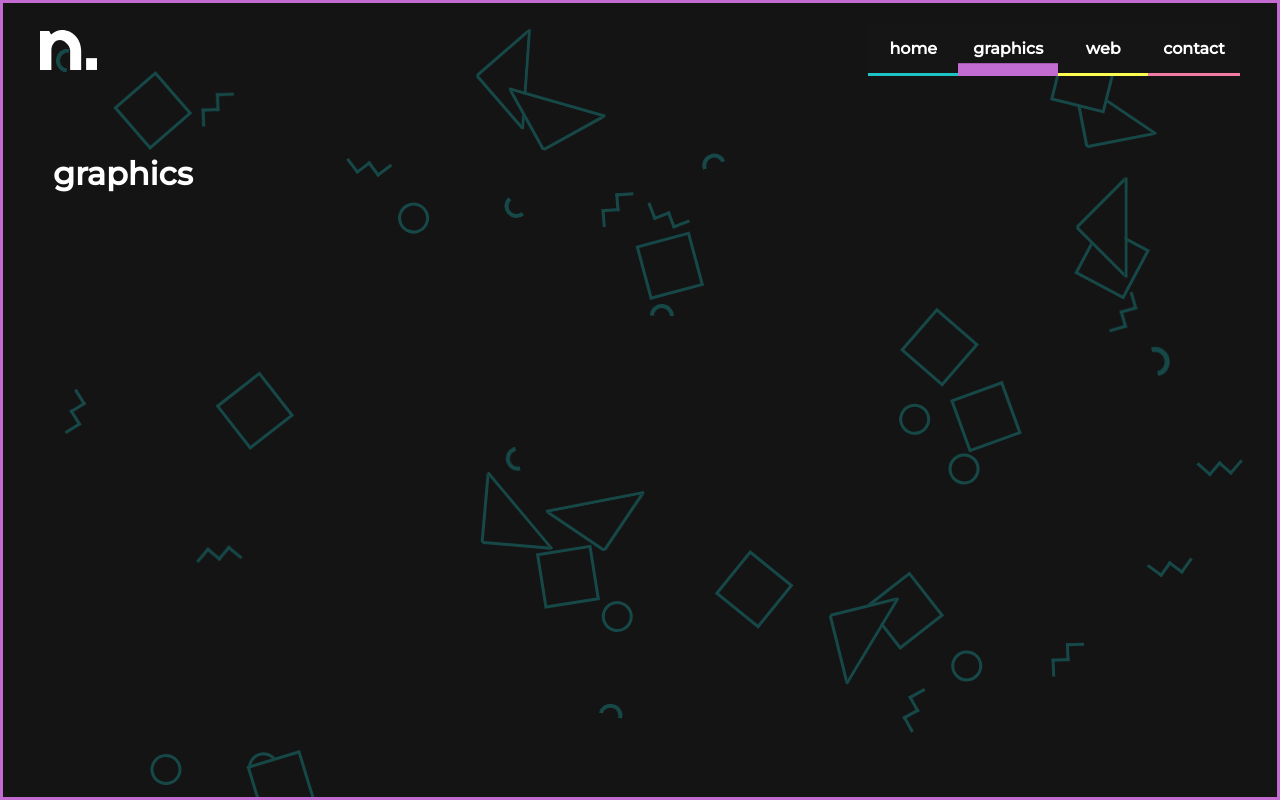
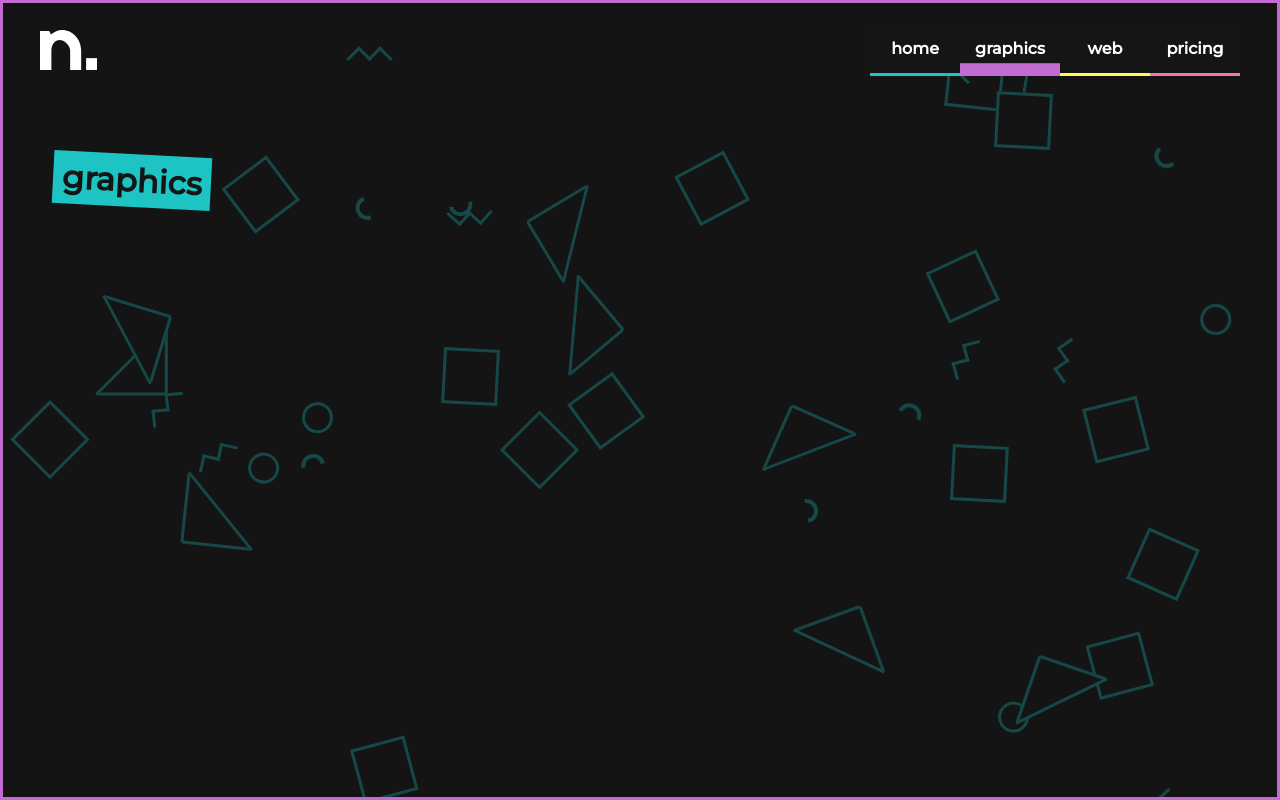
Before and after one commit to nrdstr/old.nrdstr.com, a React (Create React App) app: page / in a window 1280 px wide. Both pictures are taken after a click on the button "graphics". Built offline with nearby package versions, Linux system fonts and the light colour scheme.

Commit message:
more tweaks

```diff
--- a/src/App.scss
+++ b/src/App.scss
@@ -5,8 +5,14 @@ ul,li {
 }
 
 h1 {
-  color: white;
+  color: $black;
   font-family: $font;
+  background-color: white;
+  padding: 7px;
+  text-align: center;
+  transform: rotate(3deg);
+  transition: all .2s ease-in-out;
+  min-width: 144px;
 }
 
 .App {
@@ -57,7 +63,14 @@ h1 {
   width: 100%;
   transform: scaleX(.5);
   z-index: 1;
-  transition: all 0.466s ease-in-out;
+  transition: all 0.466s ease-in-out, min-height 0.466s ease-in-out;
+
+  &--init {
+    padding: 0;
+    border-color: transparent !important;
+    min-height: 0;
+    overflow: hidden;
+  }
 
   &__logo {
     width: 100%;
@@ -153,6 +166,9 @@ h1 {
   width: 100%;
   height: 100%;
   display: flex;
+  flex-direction: column;
+  justify-content: flex-start;
+  align-items: flex-start;
 }
 
 .draw {
@@ -235,6 +251,20 @@ h1 {
 
 }
 
+.home {
+
+  &__container {
+    display: flex;
+    flex-direction: column;
+    justify-content: center;
+    align-items: center;
+    width: 100%;
+    height: 100%;
+    opacity: 1;
+    transition: all 0.2s ease-in-out;
+  }
+}
+
 .logo-container {
   width: 100;
   padding: 10px 0;
@@ -257,7 +287,9 @@ h1 {
   top: 0;
   width: 100%;
   height: 100vh;
+  opacity: 0;
   z-index: 0;
+  transition: opacity .2s ease-in-out;
 }
 
 .btn {
@@ -279,3 +311,36 @@ h1 {
     border-color: $pink;
   }
 }
+
+
+.show {
+  opacity: 1;
+}
+
+.hide {
+  opacity: 0;
+}
+
+.remove {
+  display: none;
+}
+
+.bg {
+
+  &--blue {
+    background-color: $blue;
+  }
+
+  &--purple {
+    background-color: $purple;
+  }
+
+  &--yellow {
+    background-color: $yellow;
+    color: $black;
+  }
+
+  &--pink {
+    background-color: $pink;
+  }
+}
--- a/src/Background.js
+++ b/src/Background.js
@@ -1,10 +1,11 @@
-import React, { useEffect } from 'react'
+import React, { useEffect, useRef } from 'react'
 import { useStateValue } from "./state"
 import { createSequence } from './utils'
 
 
 const Background = props => {
     const [{ shapesData, page, init }, dispatch] = useStateValue()
+    const background = useRef(null)
 
     const numberOfShapes = Math.floor(Math.random() * (window.innerWidth / 30 - 50) + 50)
     const shapes = ['square', 'circle', 'half-circle', 'zig-zag', 'triangle']
@@ -39,27 +40,8 @@ const Background = props => {
         return result
     }
 
-    // const repositionShapes = () => {
-    //     const shapesArr = []
-    //     shapesData.forEach((shape, i) => {
-    //         shapesArr.push({
-    //             class: shapesData[i].class,
-    //             style: {
-    //                 top: Math.ceil(Math.floor(Math.random() * (window.innerHeight)) / 50) * 50,
-    //                 left: Math.ceil(Math.floor(Math.random() * (window.innerWidth)) / 50) * 50,
-    //                 transform: `rotate(${Math.floor(Math.random() * (360))}deg)`
-    //             }
-    //         })
-    //     })
-    //     dispatch({
-    //         type: 'shapesData',
-    //         payload: shapesArr
-    //     })
-    //     props.changeColor(colors[randNum(0, colors.length)])
-    //     clearInterval(handleAnimation)
-    // }
-
     const repositionShapes = page => {
+        console.log('ran')
         const shapesArr = []
         const colors = ['color-1', 'color-2', 'color-3', 'color-4']
         shapesData.forEach((shape, i) => {
@@ -70,7 +52,7 @@ const Background = props => {
                 color = 'color-2'
             } else if (page === 'web') {
                 color = 'color-1'
-            } else if (page === 'contact') {
+            } else if (page === 'pricing') {
                 color = 'color-3'
             } else {
                 color = colors[Math.floor(Math.random() * colors.length)]
@@ -105,18 +87,22 @@ const Background = props => {
     useEffect(() => {
         if (init) {
             initShapes()
-            setInterval(handleAnimation, 466)
-            console.log('ran')
+            setTimeout(() => {
+                background.current.style.opacity = 1
+                initShapes()
+                setInterval(handleAnimation, 466)
+            }, 700)
         }
         if (page === 'home' && !init) repositionShapes('home')
         if (page === 'graphics') repositionShapes('graphics')
         if (page === 'web') repositionShapes('web')
-        if (page === 'contact') repositionShapes('contact')
+        if (page === 'pricing') repositionShapes('pricing')
     }, [init, page])
 
     if (shapesData) {
+        console.log(shapesData)
         return (
-            <div className='background'>
+            <div ref={background} className='background'>
                 {
                     shapesData && shapesData.map((shape, i) => {
                         return (
@@ -126,7 +112,6 @@ const Background = props => {
                         )
                     })
                 }
-                {/* <button className='btn' onClick={repositionShapes}>LETS GOOOOO</button> */}
             </div>
         )
     } else {
--- a/src/Main.js
+++ b/src/Main.js
@@ -1,13 +1,41 @@
-import React from 'react'
+import React, { useState, useEffect, useRef } from 'react'
 import { useStateValue } from './state'
 import { Instagram, Twitter, Youtube, Linkedin, Facebook } from './icons/icons'
 
 const Main = props => {
-    const [{ page }] = useStateValue()
+    const [{ page, init, toggle }, dispatch] = useStateValue()
+    const [initAnimation, setInitAnimation] = useState('main--init')
+    const [showLogo, setShowLogo] = useState(false)
+    const main = useRef(null)
+    const home = useRef(null)
+
+    const toggleHome = show => home.current.style.opacity = show ? 1 : 0
+
+    useEffect(() => {
+        if (init) {
+            setTimeout(() => {
+                setInitAnimation('')
+            }, 700)
+            setTimeout(() => {
+                home.current.classList.remove('hide', 'remove')
+            }, 875)
+        }
+
+        if (!init && page === 'home') {
+            setTimeout(() => {
+                home.current.classList.remove('remove')
+                home.current.classList.remove('hide')
+            }, 400)
+        }
+
+
+
+    }, [page])
 
     if (page === 'home') {
         return (
-            <main className={`main main__logo color-2`}>
+            <main ref={main} className={`main main__logo ${initAnimation} color-2`}>
+                <div ref={home} className={`home__container hide remove`}>
                     <div className='logo-container'>
                         <svg className='logo' id="nrdstr." xmlns="http://www.w3.org/2000/svg" viewBox="0 0 1755.53 528.27">
                             <g id="_." dataname=".">
@@ -41,13 +69,14 @@ const Main = props => {
                         <li><a href='#'><Youtube /></a></li>
                         <li><a href='#'><Linkedin /></a></li>
                     </ul>
+                </div>
             </main>
         )
     } else if (page === 'graphics') {
         return (
             <main className={`main main__content color-1}`}>
                 <div className='content color-2'>
-                    <h1>graphics</h1>
+                    <h1 className='bg--blue'>graphics</h1>
                 </div>
             </main>
         )
@@ -55,15 +84,15 @@ const Main = props => {
         return (
             <main className={`main main__content color-3`}>
                 <div className='content color-1'>
-                    <h1>web</h1>
+                    <h1 className='bg--purple'>web</h1>
                 </div>
             </main>
         )
-    } else if (page === 'contact') {
+    } else if (page === 'pricing') {
         return (
             <main className={`main main__content color-4`}>
                 <div className='content color-3'>
-                    <h1>contact</h1>
+                    <h1 className='bg--yellow'>pricing</h1>
                 </div>
             </main>
         )
--- a/src/TopBar.js
+++ b/src/TopBar.js
@@ -2,15 +2,29 @@ import React, { useEffect, useRef } from 'react'
 import { useStateValue } from './state'
 
 const TopBar = props => {
-    const [{ page, init }, dispatch] = useStateValue()
+    const [{ page, init, toggle }, dispatch] = useStateValue()
     const logo = useRef(null)
+    const nav = useRef(null)
 
     const handleNav = page => {
         if (init) dispatch({ type: 'init', payload: false })
-        dispatch({ type: 'page', payload: page })
+        if (!init && page === 'home') {
+            dispatch({ type: 'toggle', payload: { ...toggle, home: true } })
+            setTimeout(() => {
+                dispatch({ type: 'page', payload: page })
+            }, 200)
+        } else {
+            dispatch({ type: 'toggle', payload: { ...toggle, home: false } })
+            dispatch({ type: 'page', payload: page })
+        }
     }
 
     useEffect(() => {
+        if (init) {
+            setTimeout(() => {
+                nav.current.style.opacity = 1
+            }, 700)
+        }
         if (page !== 'home') {
             setTimeout(() => {
                 logo.current.style.opacity = 1
@@ -21,7 +35,7 @@ const TopBar = props => {
     }, [page])
 
     return (
-        <nav className='topbar'>
+        <nav ref={nav} className='topbar'>
             <div className='topbar__inner'>
                 <div className='topbar__logo-container'>
                     <svg id="nrdstr" ref={logo} className='topbar__logo' xmlns="http://www.w3.org/2000/svg" viewBox="0 0 1794 1254.07">
@@ -46,7 +60,7 @@ const TopBar = props => {
                         <button onClick={() => handleNav('web')} className='btn color-3'><span>web</span></button>
                     </li>
                     <li>
-                        <button onClick={() => handleNav('contact')} className='btn color-4'><span>contact</span></button>
+                        <button onClick={() => handleNav('pricing')} className='btn color-4'><span>pricing</span></button>
                     </li>
                 </ul>
             </div>
--- a/src/reducers/index.js
+++ b/src/reducers/index.js
@@ -20,6 +20,11 @@ export const rootReducer = (state, action) => {
                 ...state,
                 drafts: action.payload
             }
+        case "toggle":
+            return {
+                ...state,
+                toggle: action.payload
+            }
         default:
             return state
     }
--- a/src/state/index.js
+++ b/src/state/index.js
@@ -6,7 +6,11 @@ export const initialState = {
     shapesData: [],
     page: 'home',
     init: true,
-    loading: false
+    loading: false,
+    toggle: {
+        home: false,
+        main: false
+    }
 }
 
 export const StateProvider = ({ reducer, initialState, children }) => (
--- a/src/styles/shapes.scss
+++ b/src/styles/shapes.scss
@@ -18,7 +18,9 @@ $progress: 0;
 }
 
 .shape-container {
-    position: absolute;
+	position: absolute;
+	display: block;
+	transform: translate(0,0);
     transition: all 0.5s ease-in-out;
 }
 
--- a/src/styles/topbar.scss
+++ b/src/styles/topbar.scss
@@ -9,6 +9,7 @@
     display: flex;
     justify-content: center;
     align-items: center;
+    opacity: 0;
     z-index: 1000;
 
     &__inner {
```
Lines whose indentation alone changed are shown as unchanged.
